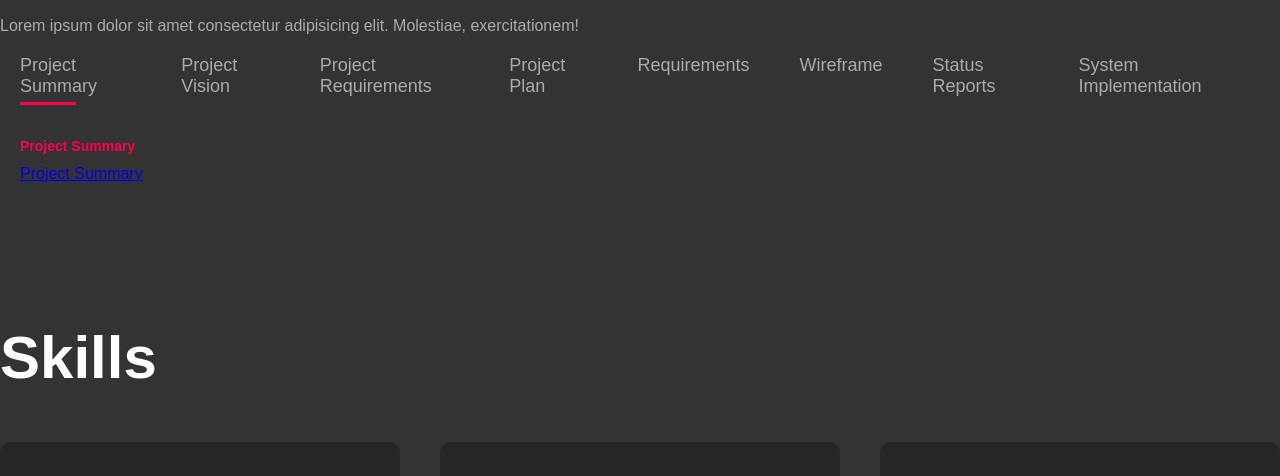
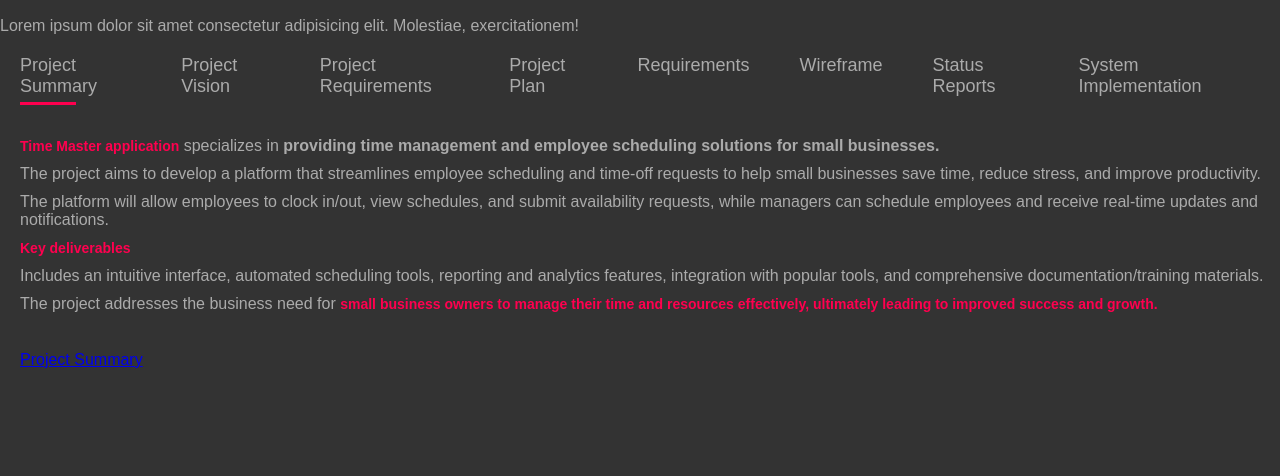
Before and after one commit to Ravkeerat02/Portfolio, a plain HTML site: page index.html in a window 1280 px wide. Both pictures are taken after a click on the element "Project Summary". Shown: the part 1292-1768 px from the top of the page. Drawn offline with Linux system fonts and the light colour scheme.

Commit message:
Capstone in progress

```diff
--- a/index.html
+++ b/index.html
@@ -91,7 +91,11 @@
                 </div>
                 <div class = "tab-contents" id="project_summary">
                     <ul>
-                        <li><span>Project Summary</span></li>
+                        <li><span><b>Time Master application</b></span> specializes in <b>providing time management and employee scheduling solutions for small businesses.</b></li>
+                        <li>The project aims to develop a platform that streamlines employee scheduling and time-off requests to help small businesses save time, reduce stress, and improve productivity.</li>
+                        <li>The platform will allow employees to clock in/out, view schedules, and submit availability requests, while managers can schedule employees and receive real-time updates and notifications.</li>
+                        <li><span>Key deliverables<span><br><li>Includes an intuitive interface, automated scheduling tools, reporting and analytics features, integration with popular tools, and comprehensive documentation/training materials.<li>
+                        <li>The project addresses the business need for <span>small business owners to manage their time and resources effectively, ultimately leading to improved success and growth.</span></li><br>
                         <li><a href="./public/Project-Summary-Time-Master.pdf" download >Project Summary</a></li>
                     </ul>
                 </div>
```
Also changed, not shown: 1 other file.
